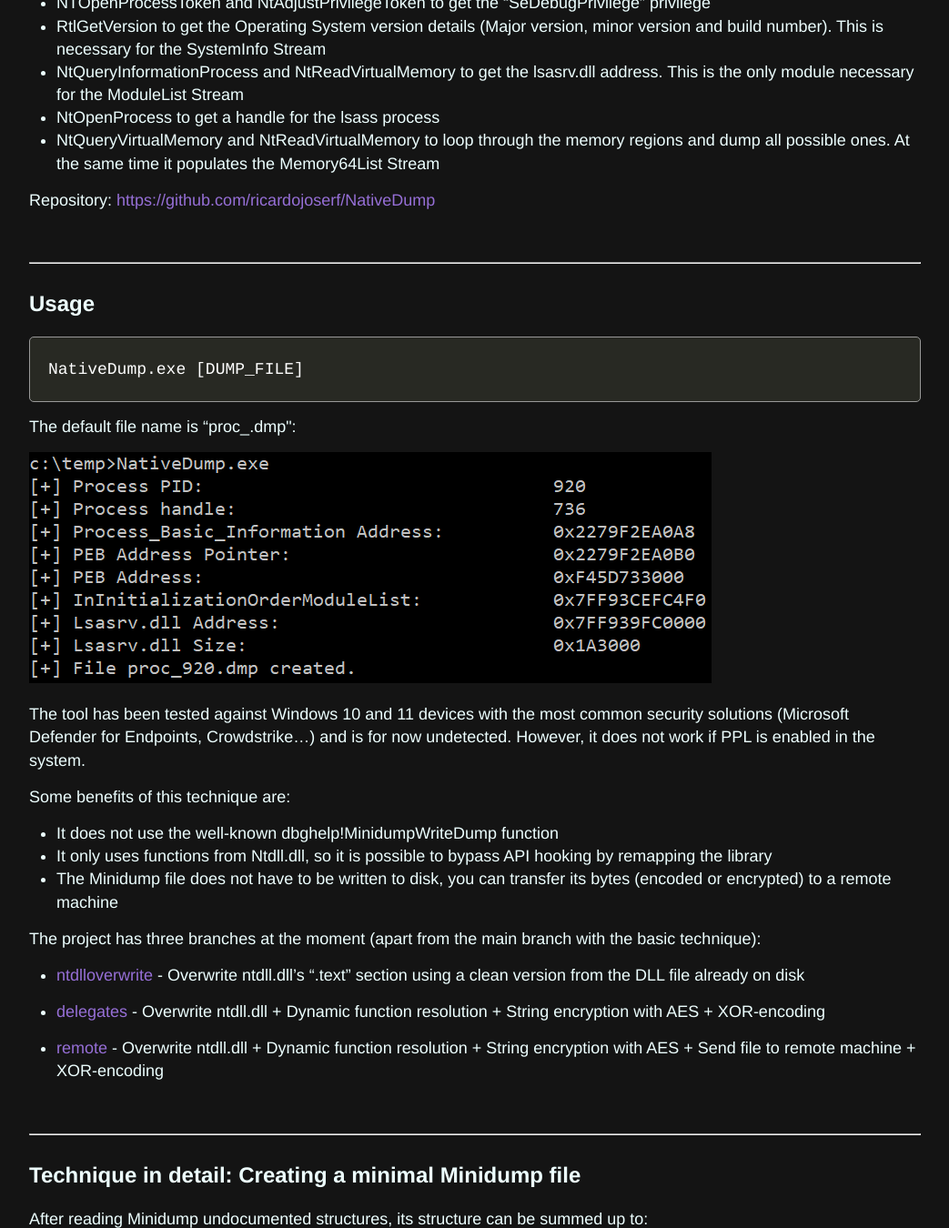
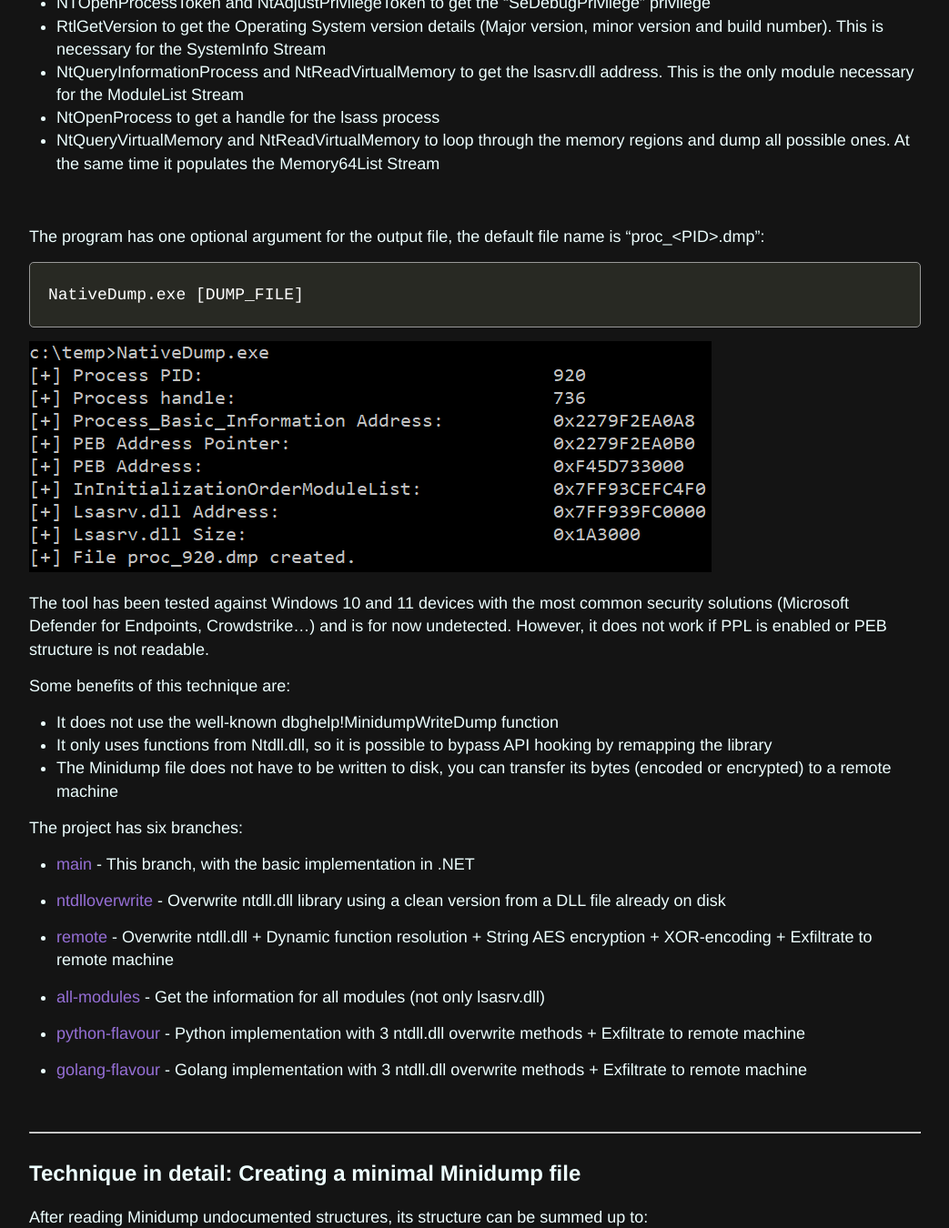
Before and after one commit to ricardojoserf/ricardojoserf.github.io, a Jekyll site: the page built from _posts/2024-3-27-nativedump.md, in a window 1280 px wide and 1400 px high, scrolled down 563 px, cut to the strip 50-1400 px from the top of the window. Shown: the whole strip at 91% size, without its empty margins (118-1161 px from the left). Built offline with Jekyll 4.4.1, drawn with Linux system fonts in a browser that asks for light colours.

Commit message:
Update 2024-3-27-nativedump.md

````diff
--- a/_posts/2024-3-27-nativedump.md
+++ b/_posts/2024-3-27-nativedump.md
@@ -17,36 +17,37 @@ NativeDump allows to dump the lsass process using only NTAPIs generating a Minid
 - NtOpenProcess to get a handle for the lsass process
 - NtQueryVirtualMemory and NtReadVirtualMemory to loop through the memory regions and dump all possible ones. At the same time it populates the Memory64List Stream
 
-Repository: [https://github.com/ricardojoserf/NativeDump](https://github.com/ricardojoserf/NativeDump)
 
 <br>
 
-------------------------------------------
-
-## Usage
+The program has one optional argument for the output file, the default file name is "proc_\<PID\>.dmp":
 
 ```
 NativeDump.exe [DUMP_FILE]
 ```
 
-The default file name is "proc_<PID>.dmp":
-
 ![poc](https://raw.githubusercontent.com/ricardojoserf/ricardojoserf.github.io/master/images/nativedump/Screenshot_1.png)
 
-The tool has been tested against Windows 10 and 11 devices with the most common security solutions (Microsoft Defender for Endpoints, Crowdstrike...) and is for now undetected. However, it does not work if PPL is enabled in the system.
+The tool has been tested against Windows 10 and 11 devices with the most common security solutions (Microsoft Defender for Endpoints, Crowdstrike...) and is for now undetected. However, it does not work if PPL is enabled or PEB structure is not readable.
 
 Some benefits of this technique are:
 - It does not use the well-known dbghelp!MinidumpWriteDump function
 - It only uses functions from Ntdll.dll, so it is possible to bypass API hooking by remapping the library
 - The Minidump file does not have to be written to disk, you can transfer its bytes (encoded or encrypted) to a remote machine
 
-The project has three branches at the moment (apart from the main branch with the basic technique):
+The project has six branches:
 
-- [ntdlloverwrite](https://github.com/ricardojoserf/NativeDump/tree/ntdlloverwrite) - Overwrite ntdll.dll's ".text" section using a clean version from the DLL file already on disk
+- [main](https://github.com/ricardojoserf/NativeDump/tree/main) - This branch, with the basic implementation in .NET
 
-- [delegates](https://github.com/ricardojoserf/NativeDump/tree/delegates) - Overwrite ntdll.dll + Dynamic function resolution + String encryption with AES  + XOR-encoding
+- [ntdlloverwrite](https://github.com/ricardojoserf/NativeDump/tree/ntdlloverwrite) - Overwrite ntdll.dll library using a clean version from a DLL file already on disk
 
-- [remote](https://github.com/ricardojoserf/NativeDump/tree/remote) - Overwrite ntdll.dll + Dynamic function resolution + String encryption with AES + Send file to remote machine + XOR-encoding
+- [remote](https://github.com/ricardojoserf/NativeDump/tree/remote) - Overwrite ntdll.dll + Dynamic function resolution + String AES encryption + XOR-encoding + Exfiltrate to remote machine
+
+- [all-modules](https://github.com/ricardojoserf/NativeDump/tree/all-modules) - Get the information for all modules (not only lsasrv.dll)
+
+- [python-flavour](https://github.com/ricardojoserf/NativeDump/tree/python-flavour) - Python implementation with 3 ntdll.dll overwrite methods + Exfiltrate to remote machine
+
+- [golang-flavour](https://github.com/ricardojoserf/NativeDump/tree/golang-flavour) - Golang implementation with 3 ntdll.dll overwrite methods + Exfiltrate to remote machine
 
 <br>
 
````
